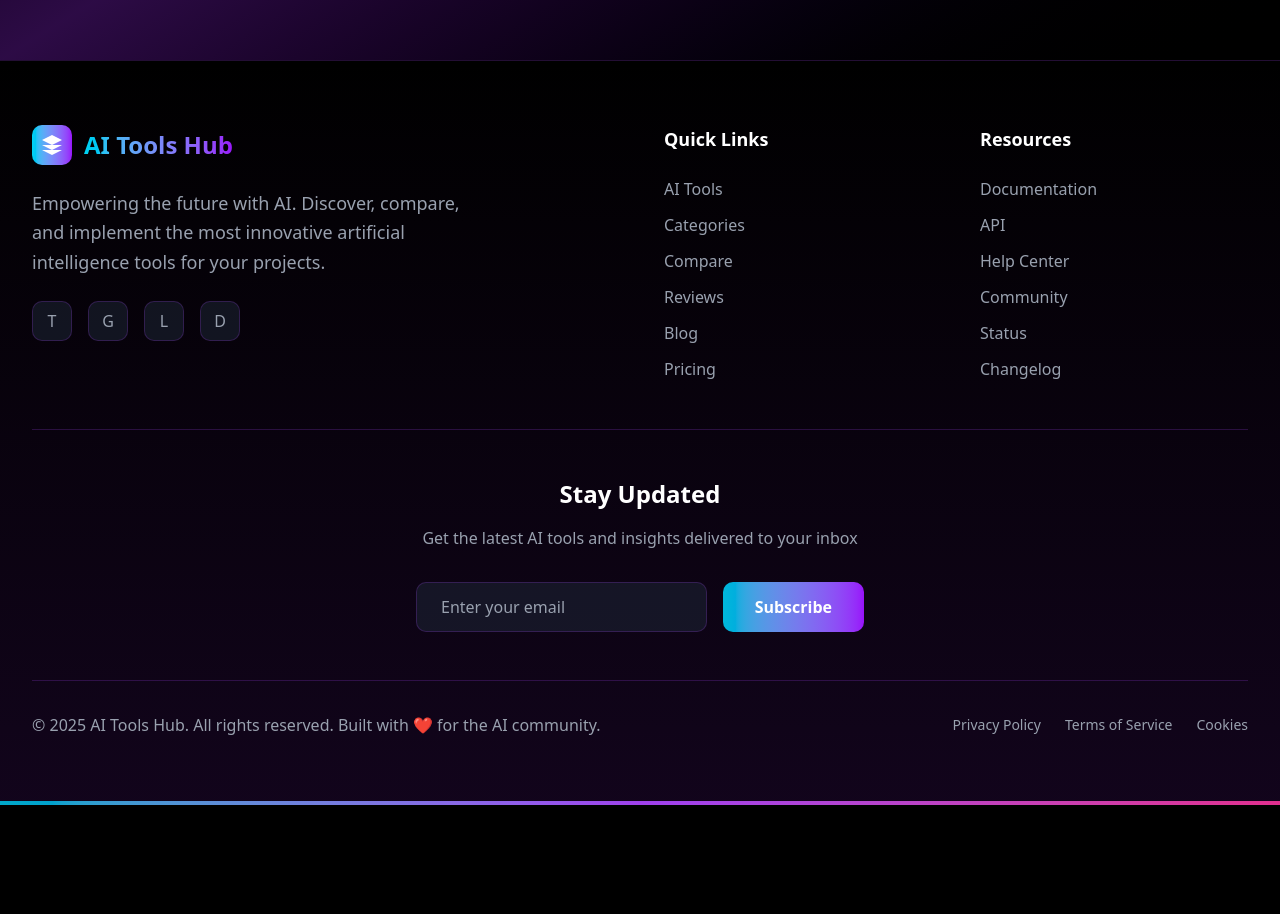
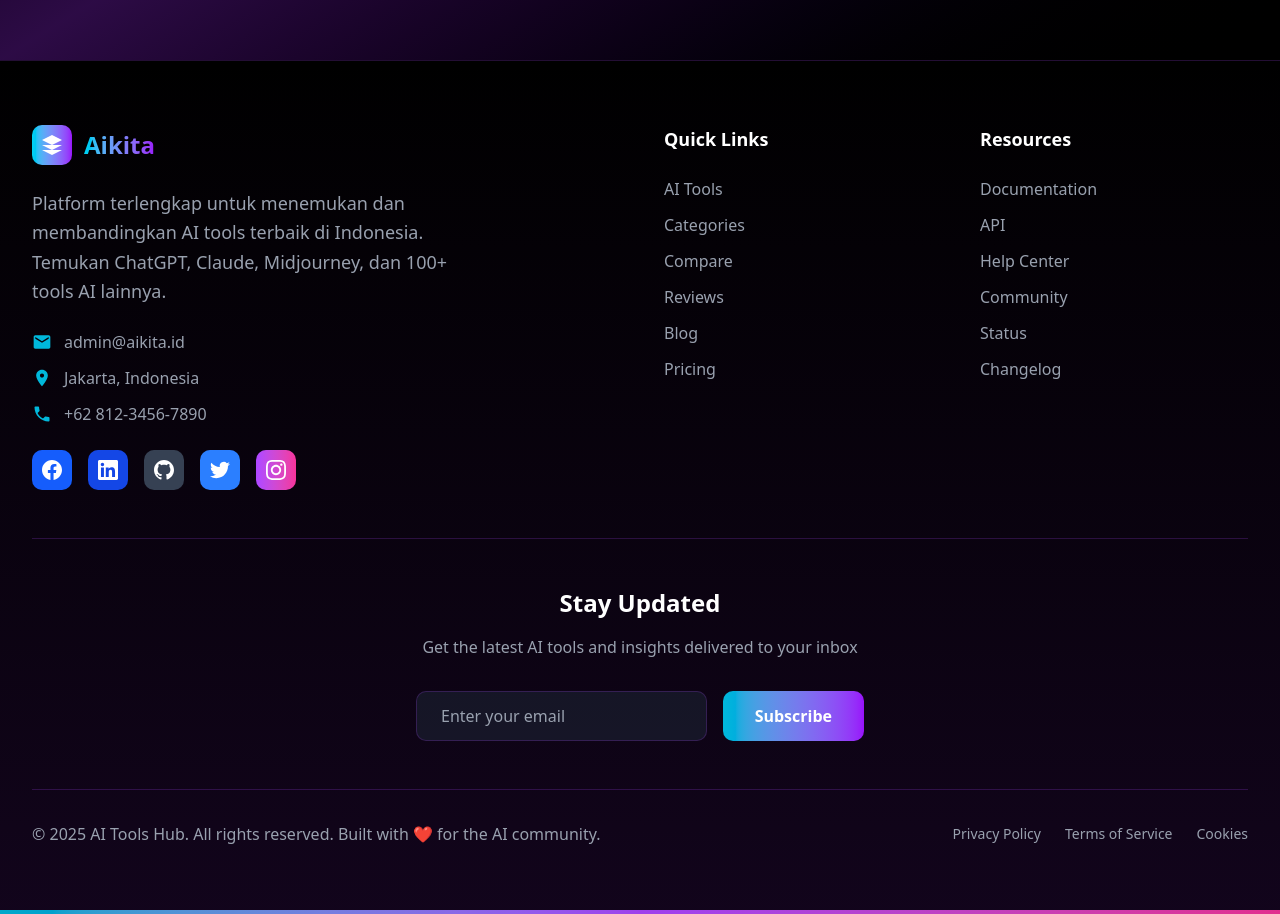
Before and after one commit to monmonsky/ai-tools-hub, a Next.js app: page /compare in a window 1280 px wide. Shown: the part 820-1734 px from the top of the page. Before the commit the page ends 1625 px from the top, so only its background shows below. Built offline with nearby package versions, Linux system fonts and the light colour scheme.

Commit message:
seo optimize

```diff
--- a/src/app/not-found.tsx
+++ b/src/app/not-found.tsx
@@ -146,7 +146,7 @@
                       Did you know?
                     </h4>
                     <p className="text-sm text-gray-600 dark:text-gray-300">
-                      Our AI Tools Hub features over {Math.floor(Math.random() * 50) + 100} carefully curated tools across {Math.floor(Math.random() * 10) + 15} categories,
+                      Aikita features over {Math.floor(Math.random() * 50) + 100} carefully curated tools across {Math.floor(Math.random() * 10) + 15} categories,
                       helping thousands of users discover the perfect AI solutions for their needs.
                     </p>
                   </div>
--- /dev/null
+++ b/src/app/sitemap.ts
@@ -0,0 +1,52 @@
+import { MetadataRoute } from 'next'
+import { tools, categories } from '@/lib/data'
+
+export default function sitemap(): MetadataRoute.Sitemap {
+  const baseUrl = 'https://aikita.id'
+
+  // Static pages
+  const staticPages = [
+    {
+      url: baseUrl,
+      lastModified: new Date(),
+      changeFrequency: 'daily' as const,
+      priority: 1,
+    },
+    {
+      url: `${baseUrl}/tools`,
+      lastModified: new Date(),
+      changeFrequency: 'daily' as const,
+      priority: 0.9,
+    },
+    {
+      url: `${baseUrl}/categories`,
+      lastModified: new Date(),
+      changeFrequency: 'weekly' as const,
+      priority: 0.8,
+    },
+    {
+      url: `${baseUrl}/compare`,
+      lastModified: new Date(),
+      changeFrequency: 'monthly' as const,
+      priority: 0.7,
+    },
+  ]
+
+  // Category pages
+  const categoryPages = categories.map((category) => ({
+    url: `${baseUrl}/category/${category.slug}`,
+    lastModified: new Date(),
+    changeFrequency: 'weekly' as const,
+    priority: 0.8,
+  }))
+
+  // Tool pages
+  const toolPages = tools.map((tool) => ({
+    url: `${baseUrl}/tools/${tool.slug}`,
+    lastModified: new Date(),
+    changeFrequency: 'weekly' as const,
+    priority: 0.9,
+  }))
+
+  return [...staticPages, ...categoryPages, ...toolPages]
+}
--- a/src/components/footer.tsx
+++ b/src/components/footer.tsx
@@ -16,24 +16,96 @@
                 </svg>
               </div>
               <span className="text-2xl font-bold bg-gradient-to-r from-cyan-400 to-purple-600 bg-clip-text text-transparent">
-                AI Tools Hub
+                Aikita
               </span>
             </div>
-            <p className="text-gray-600 dark:text-gray-400 text-lg leading-relaxed max-w-md">
-              Empowering the future with AI. Discover, compare, and implement the most innovative artificial intelligence tools for your projects.
+            <p className="text-gray-600 dark:text-gray-400 text-lg leading-relaxed max-w-md mb-6">
+              Platform terlengkap untuk menemukan dan membandingkan AI tools terbaik di Indonesia. Temukan ChatGPT, Claude, Midjourney, dan 100+ tools AI lainnya.
             </p>
-            <div className="flex space-x-4 mt-6">
-              {["Twitter", "GitHub", "LinkedIn", "Discord"].map((social) => (
-                <a
-                  key={social}
-                  href="#"
-                  className="w-10 h-10 bg-gray-200 dark:bg-gray-800/50 border border-gray-300 dark:border-purple-500/20 rounded-lg flex items-center justify-center hover:bg-gray-300 dark:hover:bg-purple-500/20 hover:border-gray-400 dark:hover:border-purple-500/40 transition-all duration-300"
-                >
-                  <span className="text-gray-600 dark:text-gray-400 hover:text-cyan-400 transition-colors">
-                    {social.charAt(0)}
-                  </span>
+
+            {/* Contact Info */}
+            <div className="space-y-3 mb-6">
+              <div className="flex items-center space-x-3">
+                <svg className="w-5 h-5 text-cyan-500" fill="currentColor" viewBox="0 0 24 24">
+                  <path d="M20 4H4c-1.1 0-1.99.9-1.99 2L2 18c0 1.1.9 2 2 2h16c1.1 0 2-.9 2-2V6c0-1.1-.9-2-2-2zm0 4l-8 5-8-5V6l8 5 8-5v2z"/>
+                </svg>
+                <a href="mailto:admin@aikita.id" className="text-gray-600 dark:text-gray-400 hover:text-cyan-400 transition-colors">
+                  admin@aikita.id
                 </a>
-              ))}
+              </div>
+              <div className="flex items-center space-x-3">
+                <svg className="w-5 h-5 text-cyan-500" fill="currentColor" viewBox="0 0 24 24">
+                  <path d="M12 2C8.13 2 5 5.13 5 9c0 5.25 7 13 7 13s7-7.75 7-13c0-3.87-3.13-7-7-7zm0 9.5c-1.38 0-2.5-1.12-2.5-2.5s1.12-2.5 2.5-2.5 2.5 1.12 2.5 2.5-1.12 2.5-2.5 2.5z"/>
+                </svg>
+                <span className="text-gray-600 dark:text-gray-400">Jakarta, Indonesia</span>
+              </div>
+              <div className="flex items-center space-x-3">
+                <svg className="w-5 h-5 text-cyan-500" fill="currentColor" viewBox="0 0 24 24">
+                  <path d="M6.62 10.79c1.44 2.83 3.76 5.14 6.59 6.59l2.2-2.2c.27-.27.67-.36 1.02-.24 1.12.37 2.33.57 3.57.57.55 0 1 .45 1 1V20c0 .55-.45 1-1 1-9.39 0-17-7.61-17-17 0-.55.45-1 1-1h3.5c.55 0 1 .45 1 1 0 1.25.2 2.45.57 3.57.11.35.03.74-.25 1.02l-2.2 2.2z"/>
+                </svg>
+                <a href="tel:+6281234567890" className="text-gray-600 dark:text-gray-400 hover:text-cyan-400 transition-colors">
+                  +62 812-3456-7890
+                </a>
+              </div>
+            </div>
+
+            {/* Social Media */}
+            <div className="flex space-x-4">
+              <a
+                href="https://facebook.com/aikita.id"
+                target="_blank"
+                rel="noopener noreferrer"
+                className="w-10 h-10 bg-blue-600 hover:bg-blue-700 rounded-lg flex items-center justify-center transition-all duration-300 transform hover:scale-105"
+                aria-label="Facebook"
+              >
+                <svg className="w-5 h-5 text-white" fill="currentColor" viewBox="0 0 24 24">
+                  <path d="M24 12.073c0-6.627-5.373-12-12-12s-12 5.373-12 12c0 5.99 4.388 10.954 10.125 11.854v-8.385H7.078v-3.47h3.047V9.43c0-3.007 1.792-4.669 4.533-4.669 1.312 0 2.686.235 2.686.235v2.953H15.83c-1.491 0-1.956.925-1.956 1.874v2.25h3.328l-.532 3.47h-2.796v8.385C19.612 23.027 24 18.062 24 12.073z"/>
+                </svg>
+              </a>
+              <a
+                href="https://linkedin.com/company/aikita-indonesia"
+                target="_blank"
+                rel="noopener noreferrer"
+                className="w-10 h-10 bg-blue-700 hover:bg-blue-800 rounded-lg flex items-center justify-center transition-all duration-300 transform hover:scale-105"
+                aria-label="LinkedIn"
+              >
+                <svg className="w-5 h-5 text-white" fill="currentColor" viewBox="0 0 24 24">
+                  <path d="M20.447 20.452h-3.554v-5.569c0-1.328-.027-3.037-1.852-3.037-1.853 0-2.136 1.445-2.136 2.939v5.667H9.351V9h3.414v1.561h.046c.477-.9 1.637-1.85 3.37-1.85 3.601 0 4.267 2.37 4.267 5.455v6.286zM5.337 7.433c-1.144 0-2.063-.926-2.063-2.065 0-1.138.92-2.063 2.063-2.063 1.14 0 2.064.925 2.064 2.063 0 1.139-.925 2.065-2.064 2.065zm1.782 13.019H3.555V9h3.564v11.452zM22.225 0H1.771C.792 0 0 .774 0 1.729v20.542C0 23.227.792 24 1.771 24h20.451C23.2 24 24 23.227 24 22.271V1.729C24 .774 23.2 0 22.222 0h.003z"/>
+                </svg>
+              </a>
+              <a
+                href="https://github.com/aikita-id"
+                target="_blank"
+                rel="noopener noreferrer"
+                className="w-10 h-10 bg-gray-800 hover:bg-gray-900 dark:bg-gray-700 dark:hover:bg-gray-600 rounded-lg flex items-center justify-center transition-all duration-300 transform hover:scale-105"
+                aria-label="GitHub"
+              >
+                <svg className="w-5 h-5 text-white" fill="currentColor" viewBox="0 0 24 24">
+                  <path d="M12 0c-6.626 0-12 5.373-12 12 0 5.302 3.438 9.8 8.207 11.387.599.111.793-.261.793-.577v-2.234c-3.338.726-4.033-1.416-4.033-1.416-.546-1.387-1.333-1.756-1.333-1.756-1.089-.745.083-.729.083-.729 1.205.084 1.839 1.237 1.839 1.237 1.07 1.834 2.807 1.304 3.492.997.107-.775.418-1.305.762-1.604-2.665-.305-5.467-1.334-5.467-5.931 0-1.311.469-2.381 1.236-3.221-.124-.303-.535-1.524.117-3.176 0 0 1.008-.322 3.301 1.23.957-.266 1.983-.399 3.003-.404 1.02.005 2.047.138 3.006.404 2.291-1.552 3.297-1.23 3.297-1.23.653 1.653.242 2.874.118 3.176.77.84 1.235 1.911 1.235 3.221 0 4.609-2.807 5.624-5.479 5.921.43.372.823 1.102.823 2.222v3.293c0 .319.192.694.801.576 4.765-1.589 8.199-6.086 8.199-11.386 0-6.627-5.373-12-12-12z"/>
+                </svg>
+              </a>
+              <a
+                href="https://twitter.com/aikita_id"
+                target="_blank"
+                rel="noopener noreferrer"
+                className="w-10 h-10 bg-blue-500 hover:bg-blue-600 rounded-lg flex items-center justify-center transition-all duration-300 transform hover:scale-105"
+                aria-label="Twitter"
+              >
+                <svg className="w-5 h-5 text-white" fill="currentColor" viewBox="0 0 24 24">
+                  <path d="M23.953 4.57a10 10 0 01-2.825.775 4.958 4.958 0 002.163-2.723c-.951.555-2.005.959-3.127 1.184a4.92 4.92 0 00-8.384 4.482C7.69 8.095 4.067 6.13 1.64 3.162a4.822 4.822 0 00-.666 2.475c0 1.71.87 3.213 2.188 4.096a4.904 4.904 0 01-2.228-.616v.06a4.923 4.923 0 003.946 4.827 4.996 4.996 0 01-2.212.085 4.936 4.936 0 004.604 3.417 9.867 9.867 0 01-6.102 2.105c-.39 0-.779-.023-1.17-.067a13.995 13.995 0 007.557 2.209c9.053 0 13.998-7.496 13.998-13.985 0-.21 0-.42-.015-.63A9.935 9.935 0 0024 4.59z"/>
+                </svg>
+              </a>
+              <a
+                href="https://instagram.com/aikita.id"
+                target="_blank"
+                rel="noopener noreferrer"
+                className="w-10 h-10 bg-gradient-to-r from-purple-500 to-pink-500 hover:from-purple-600 hover:to-pink-600 rounded-lg flex items-center justify-center transition-all duration-300 transform hover:scale-105"
+                aria-label="Instagram"
+              >
+                <svg className="w-5 h-5 text-white" fill="currentColor" viewBox="0 0 24 24">
+                  <path d="M12 2.163c3.204 0 3.584.012 4.85.07 3.252.148 4.771 1.691 4.919 4.919.058 1.265.069 1.645.069 4.849 0 3.205-.012 3.584-.069 4.849-.149 3.225-1.664 4.771-4.919 4.919-1.266.058-1.644.07-4.85.07-3.204 0-3.584-.012-4.849-.07-3.26-.149-4.771-1.699-4.919-4.92-.058-1.265-.07-1.644-.07-4.849 0-3.204.013-3.583.07-4.849.149-3.227 1.664-4.771 4.919-4.919 1.266-.057 1.645-.069 4.849-.069zm0-2.163c-3.259 0-3.667.014-4.947.072-4.358.2-6.78 2.618-6.98 6.98-.059 1.281-.073 1.689-.073 4.948 0 3.259.014 3.668.072 4.948.2 4.358 2.618 6.78 6.98 6.98 1.281.058 1.689.072 4.948.072 3.259 0 3.668-.014 4.948-.072 4.354-.2 6.782-2.618 6.979-6.98.059-1.28.073-1.689.073-4.948 0-3.259-.014-3.667-.072-4.947-.196-4.354-2.617-6.78-6.979-6.98-1.281-.059-1.69-.073-4.949-.073zm0 5.838c-3.403 0-6.162 2.759-6.162 6.162s2.759 6.163 6.162 6.163 6.162-2.759 6.162-6.163c0-3.403-2.759-6.162-6.162-6.162zm0 10.162c-2.209 0-4-1.79-4-4 0-2.209 1.791-4 4-4s4 1.791 4 4c0 2.21-1.791 4-4 4zm6.406-11.845c-.796 0-1.441.645-1.441 1.44s.645 1.44 1.441 1.44c.795 0 1.439-.645 1.439-1.44s-.644-1.44-1.439-1.44z"/>
+                </svg>
+              </a>
             </div>
           </div>
 
--- a/src/components/navigation.tsx
+++ b/src/components/navigation.tsx
@@ -19,7 +19,7 @@
                 </svg>
               </div>
               <span className="text-2xl font-bold bg-gradient-to-r from-cyan-400 to-purple-600 bg-clip-text text-transparent">
-                AI Tools Hub
+                Aikita
               </span>
             </Link>
           </div>
```
Also changed, not shown: public/manifest.json, public/robots.txt (added).
